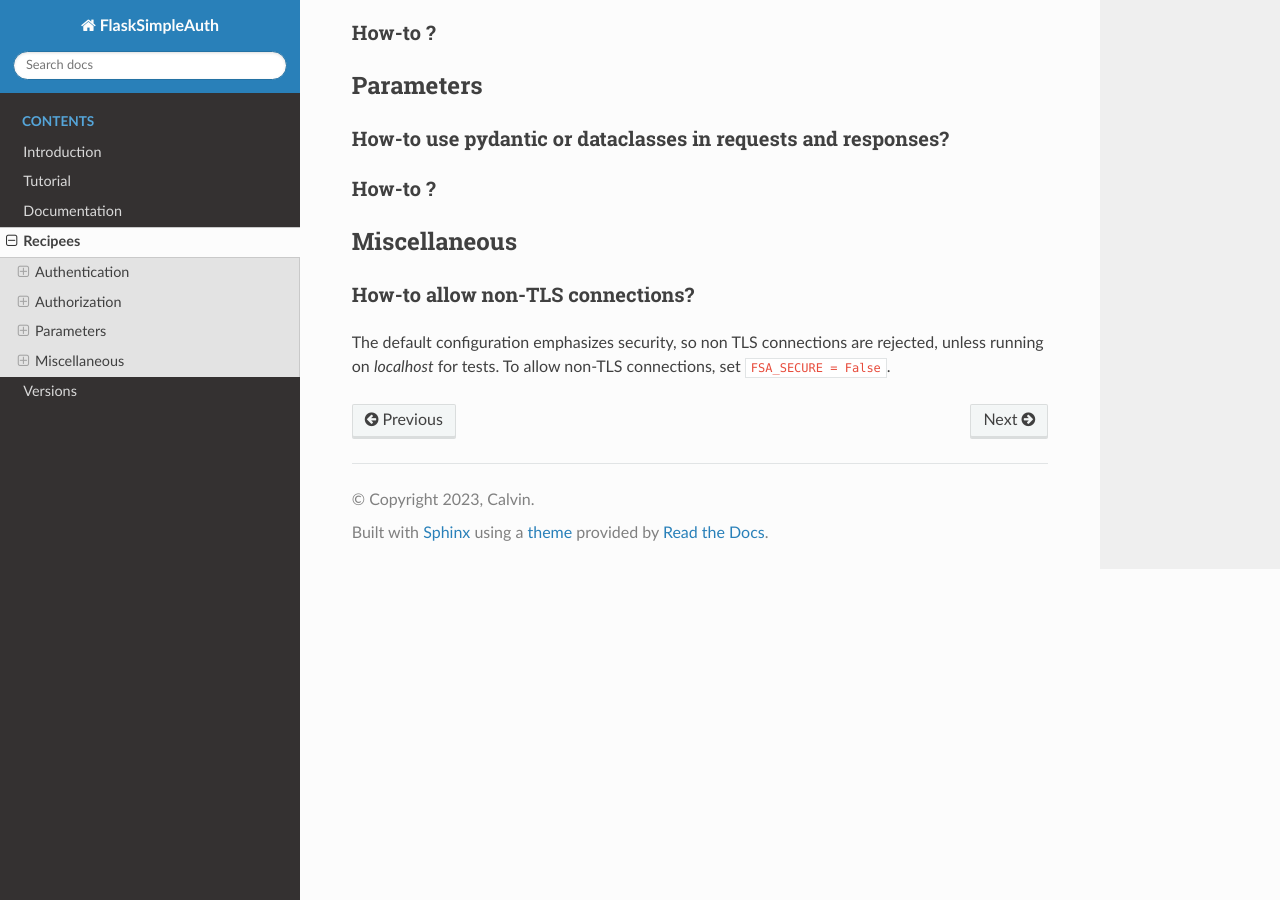
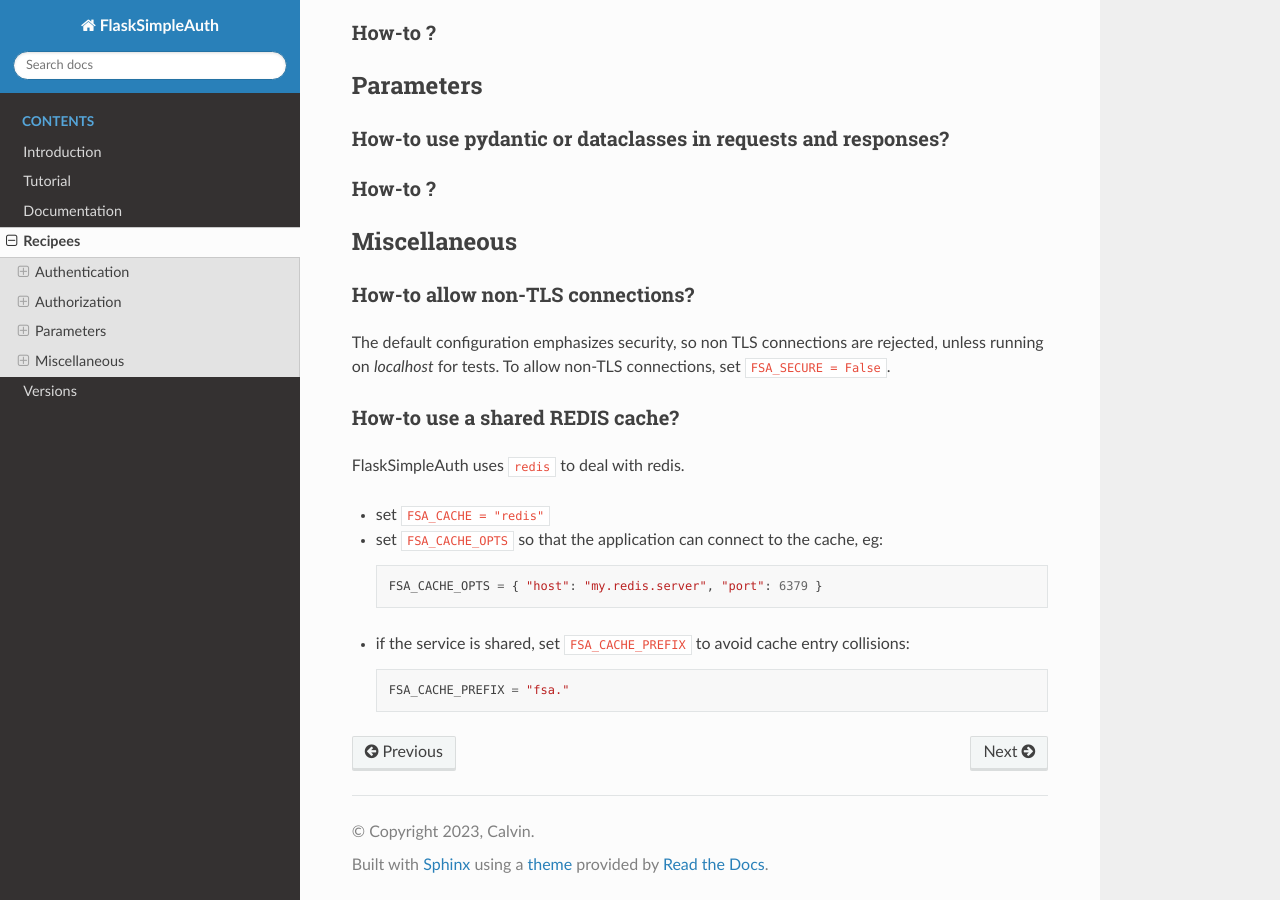
Before and after one commit to zx80/flask-simple-auth, a Sphinx documentation site: the page built from docs/RECIPEES.md, in a window 1280 px wide and 900 px high, scrolled down 4790 px. Built offline with Sphinx 7.4.7 and the Read the Docs theme 2.0.0, drawn with Linux system fonts in a browser that asks for light colours; pages that are not in the unit, such as notebooks, are missing from menus.

Commit message:
add redis recipee

````diff
--- a/docs/RECIPEES.md
+++ b/docs/RECIPEES.md
@@ -227,3 +227,17 @@
 The default configuration emphasizes security, so non TLS connections are
 rejected, unless running on *localhost* for tests.
 To allow non-TLS connections, set `FSA_SECURE = False`.
+
+### How-to use a shared REDIS cache?
+
+FlaskSimpleAuth uses [`redis`](https://pypi.org/project/redis/) to deal with redis.
+
+- set `FSA_CACHE = "redis"`
+- set `FSA_CACHE_OPTS` so that the application can connect to the cache, eg:
+  ```python
+  FSA_CACHE_OPTS = { "host": "my.redis.server", "port": 6379 }
+  ```
+- if the service is shared, set `FSA_CACHE_PREFIX` to avoid cache entry collisions:
+  ```python
+  FSA_CACHE_PREFIX = "fsa."
+  ```
````
